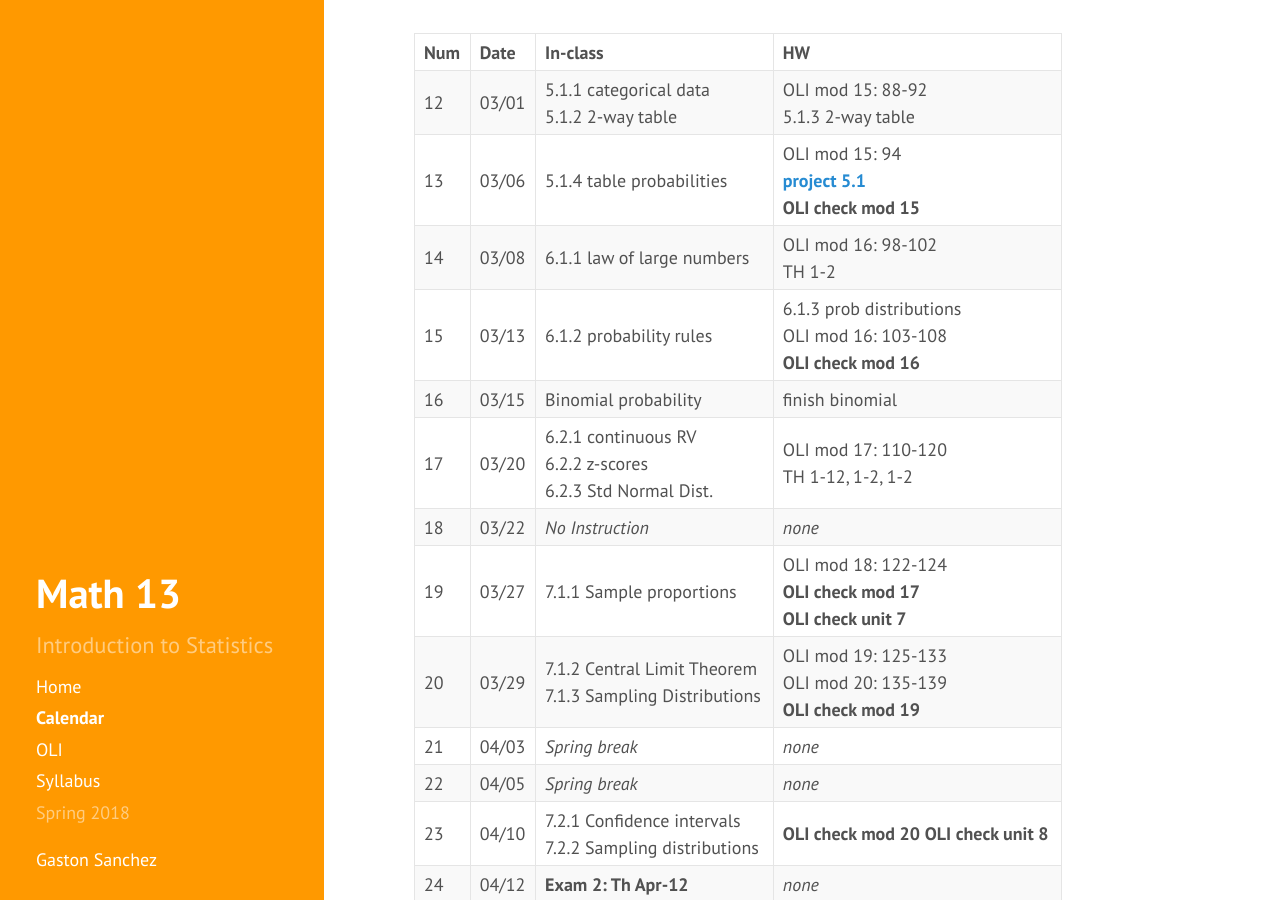
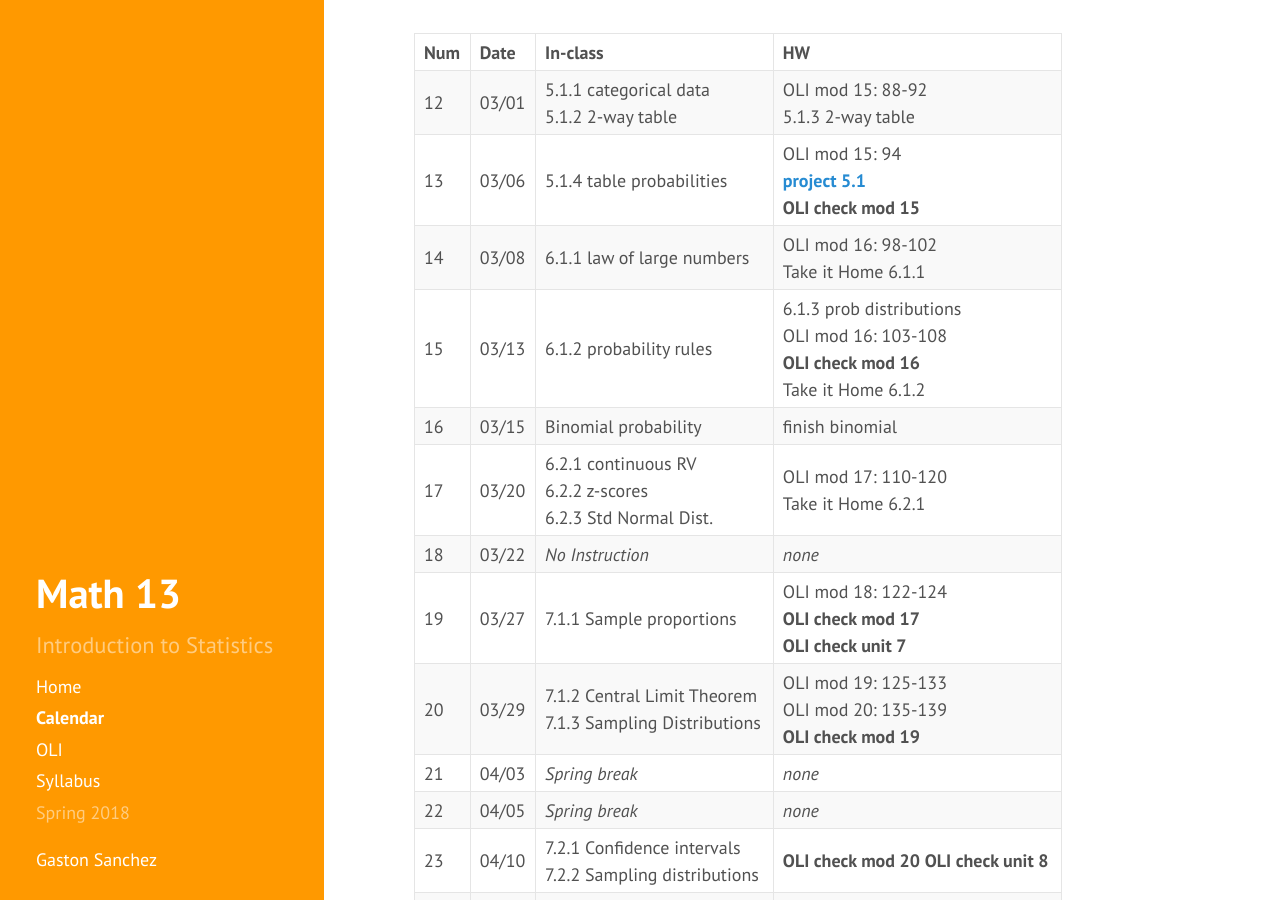
Before and after one commit to gastonstat/relic-math13, a Jekyll site: the page built from calendar.md, in a window 1280 px wide and 900 px high, scrolled down 1098 px. Built offline with Jekyll 4.4.1, drawn with Linux system fonts in a browser that asks for light colours; nearby versions of some CDN libraries.

Commit message:
calendar: add TiH 6.1.1 and 6.1.2

```diff
--- a/calendar.md
+++ b/calendar.md
@@ -135,14 +135,15 @@ Note: Checkpoints are due before the next day of classes from the day displayed
       <td>03/08</td>
       <td>6.1.1 law of large numbers</td>
       <td>OLI mod 16: 98-102<br>
-          TH 1-2</td>
+          Take it Home 6.1.1</td>
     </tr>
     <tr>
       <td>15</td>
       <td>03/13</td>
       <td>6.1.2 probability rules</td>
       <td>6.1.3 prob distributions<br>OLI mod 16: 103-108<br>
-          <b>OLI check mod 16</b></td>
+          <b>OLI check mod 16</b><br>
+          Take it Home 6.1.2</td>
     </tr>
     <tr>
       <td>16</td>
@@ -157,7 +158,7 @@ Note: Checkpoints are due before the next day of classes from the day displayed
           6.2.2 z-scores<br>
           6.2.3 Std Normal Dist.</td>
       <td>OLI mod 17: 110-120<br>
-          TH 1-12, 1-2, 1-2</td>
+          Take it Home 6.2.1</td>
     </tr>
     <tr>
       <td>18</td>
```
